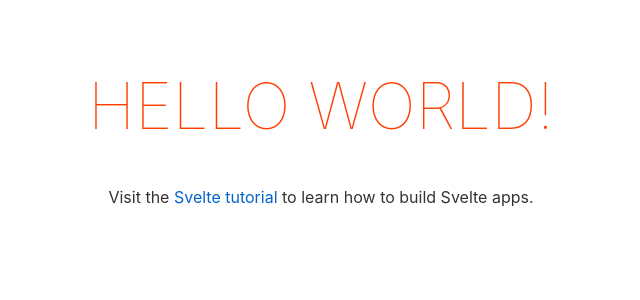
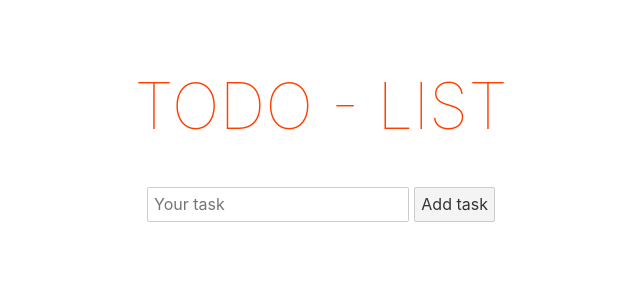
Before and after one commit to jbigorra/svelte-todo, a Svelte app: page / in a window 1280 px wide. Shown: the top 300 px of the page, without its empty margins (319-959 px from the left). Built offline with nearby package versions, Linux system fonts and the light colour scheme.

Commit message:
Create basic todo list
Co-authored-by: lulusadowsky <lulusadowsky@users.noreply.github.com>

```diff
--- a/src/App.svelte
+++ b/src/App.svelte
@@ -1,10 +1,10 @@
 <script lang="ts">
-	export let name: string;
+	import Todo from './components/Todo.svelte';
 </script>
 
 <main>
-	<h1>Hello {name}!</h1>
-	<p>Visit the <a href="https://svelte.dev/tutorial">Svelte tutorial</a> to learn how to build Svelte apps.</p>
+	<h1>TODO - LIST</h1>
+  <Todo />
 </main>
 
 <style>
--- /dev/null
+++ b/src/components/Todo.svelte
@@ -0,0 +1,45 @@
+<style>
+
+  .todo-list {
+    text-align: justify;
+  }
+
+  ul {
+    list-style: none;
+  }
+
+</style>
+
+<script lang="ts">
+import type { Todo } from "../entities/entities";
+import TodoItem from "./TodoItem.svelte";
+
+
+  let todo: string;
+  let todoList: Todo[] = [];
+
+  const addTask = () => {
+    const id = todoList.length + 1;
+    const item: Todo = { id, text: todo, done: false };
+    todoList = [item, ...todoList];
+    console.log(todoList);
+  }
+
+  const setTaskAsDone = (e: any) => {
+    const item = e.detail.item;
+    todoList = todoList;
+    console.log(todoList);
+  }
+</script>
+
+<div class="main">
+  <input bind:value={todo} type="text" placeholder="Your task" id="inputId">
+  <button type="button" on:click={addTask}>Add task</button>
+  <div class="todo-list">
+    <ul>
+      {#each todoList as item}
+        <TodoItem on:setAsDone={(e) => setTaskAsDone(e)} {item} />
+      {/each}
+    </ul>
+  </div>
+</div>
--- /dev/null
+++ b/src/components/TodoItem.svelte
@@ -0,0 +1,28 @@
+
+<style>
+  li {
+    cursor: pointer;
+  }
+
+  li.striked {
+    text-decoration: line-through;
+    color: grey;
+  }
+</style>
+
+<script lang="ts">
+  import { createEventDispatcher } from 'svelte';
+import type { Todo } from '../entities/entities';
+
+  export let item: Todo;
+
+  const dispatch = createEventDispatcher();
+
+  const toggleDone = () => {
+    item.done = !item.done;
+    dispatch('setAsDone', { item });
+  };
+
+</script>
+
+<li class:striked={item.done} on:click={toggleDone}>{item.text}</li>
--- /dev/null
+++ b/src/entities/entities.ts
@@ -0,0 +1,3 @@
+
+
+export type Todo = { id: number, text: string, done: boolean };
```
